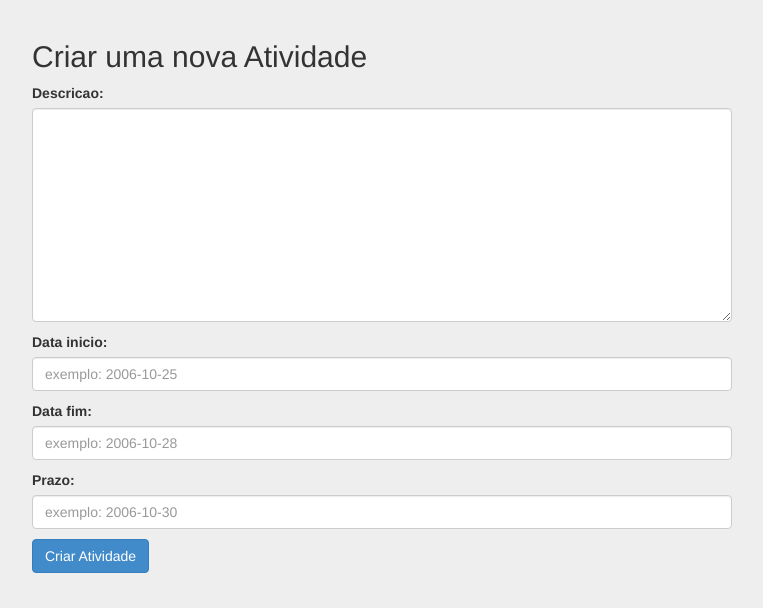
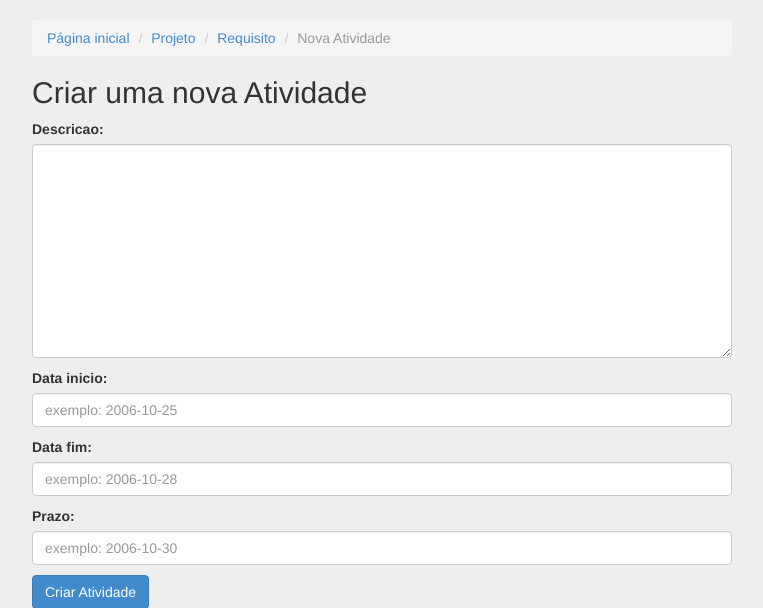
Before and after one commit to EdyKnopfler/mac0350fase3, a Django app: page /atividade/new/ in a window 1280 px wide. Shown: the part 60-668 px from the top of the page, without its empty margins (258-1021 px from the left). Run offline with Django 3.2, Linux system fonts and the light colour scheme.

Commit message:
incluído barra de navegação

```diff
--- a/analise_de_requisitos/templates/analise_de_requisitos/edit.html
+++ b/analise_de_requisitos/templates/analise_de_requisitos/edit.html
@@ -1,5 +1,10 @@
 {% extends 'base.html' %}
 {% block content %}
+    <ul class="breadcrumb">
+        <li><a href="{% url 'ar_index' %}">Página inicial</a></li>
+        <li><a href="{% url 'ar_show' request.session.ar_id %}">Projeto</a></li>
+        <li class="active">Editar Projeto</li>
+    </ul>
     <form class="form-group" action="{% url 'ar_update' %}" method="post">
         <h2 class="form-signin-heading">Editar dados do Projeto</h2>
         {% csrf_token %}
--- a/analise_de_requisitos/templates/analise_de_requisitos/index.html
+++ b/analise_de_requisitos/templates/analise_de_requisitos/index.html
@@ -1,5 +1,6 @@
 {% extends 'base.html' %}
 {% block content %}
+    <ul class="breadcrumb"><li class="active">Página inicial</li></ul>
     <h2>Análise de Requisitos</h2>
 
     {% for projeto in todos_projetos %}
--- a/analise_de_requisitos/templates/analise_de_requisitos/new.html
+++ b/analise_de_requisitos/templates/analise_de_requisitos/new.html
@@ -1,5 +1,9 @@
 {% extends 'base.html' %}
 {% block content %}
+    <ul class="breadcrumb">
+        <li><a href="{% url 'ar_index' %}">Página inicial</a></li>
+        <li class="active">Novo Projeto</li>
+    </ul>
     <form class="form-group" action="{% url 'ar_create' %}" method="post">
         <h2 class="form-signin-heading">Criar um novo Projeto</h2>
         {% csrf_token %}
--- a/analise_de_requisitos/templates/analise_de_requisitos/select_dev.html
+++ b/analise_de_requisitos/templates/analise_de_requisitos/select_dev.html
@@ -1,5 +1,10 @@
 {% extends 'base.html' %}
 {% block content %}
+    <ul class="breadcrumb">
+        <li><a href="{% url 'ar_index' %}">Página inicial</a></li>
+        <li><a href="{% url 'ar_show' request.session.ar_id %}">Projeto</a></li>
+        <li class="active">Novo Membro</li>
+    </ul>
     <h2>Adicione um Desenvolvedor ao Projeto</h2>
 
     {% for desenvolvedor in outros_desenvolvedores %}
--- a/analise_de_requisitos/templates/analise_de_requisitos/show.html
+++ b/analise_de_requisitos/templates/analise_de_requisitos/show.html
@@ -1,5 +1,9 @@
 {% extends 'base.html' %}
 {% block content %}
+    <ul class="breadcrumb">
+        <li><a href="{% url 'ar_index' %}">Página inicial</a></li>
+        <li class="active">Projeto</li>
+    </ul>
     <h2>{{ analise_de_requisito.nome }}<a href="{% url 'ar_edit' %}" class="btn btn-link btn-sm">Editar Projeto</a></h2>
     <p>{{ analise_de_requisito.descricao }}</p>
 
--- a/atividade/templates/atividade/new.html
+++ b/atividade/templates/atividade/new.html
@@ -1,5 +1,11 @@
 {% extends 'base.html' %}
 {% block content %}
+    <ul class="breadcrumb">
+        <li><a href="{% url 'ar_index' %}">Página inicial</a></li>
+        <li><a href="{% url 'ar_show' request.session.ar_id %}">Projeto</a></li>
+        <li><a href="{% url 'requisito_show' request.session.requisito_id %}">Requisito</a></li>
+        <li class="active">Nova Atividade</li>
+    </ul>
     <form class="form-group" action="{% url 'atividade_create' %}" method="post">
         <h2 class="form-signin-heading">Criar uma nova Atividade</h2>
         {% csrf_token %}
--- a/requisito/templates/requisito/edit.html
+++ b/requisito/templates/requisito/edit.html
@@ -1,5 +1,11 @@
 {% extends 'base.html' %}
 {% block content %}
+    <ul class="breadcrumb">
+        <li><a href="{% url 'ar_index' %}">Página inicial</a></li>
+        <li><a href="{% url 'ar_show' request.session.ar_id %}">Projeto</a></li>
+        <li><a href="{% url 'requisito_show' request.session.requisito_id %}">Requisito</a></li>
+        <li class="active">Editar Requisito</li>
+    </ul>
     <form class="form-group" action="{% url 'requisito_update' %}" method="post">
         <h2 class="form-signin-heading">Editar Requisito</h2>
         {% csrf_token %}
--- a/requisito/templates/requisito/new.html
+++ b/requisito/templates/requisito/new.html
@@ -1,5 +1,10 @@
 {% extends 'base.html' %}
 {% block content %}
+    <ul class="breadcrumb">
+        <li><a href="{% url 'ar_index' %}">Página inicial</a></li>
+        <li><a href="{% url 'ar_show' request.session.ar_id %}">Projeto</a></li>
+        <li class="active">Novo Requisito</li>
+    </ul>
     <form class="form-group" action="{% url 'requisito_create' %}" method="post">
         <h2 class="form-signin-heading">Criar um novo Requisito</h2>
         {% csrf_token %}
--- a/requisito/templates/requisito/show.html
+++ b/requisito/templates/requisito/show.html
@@ -1,5 +1,10 @@
 {% extends 'base.html' %}
 {% block content %}
+    <ul class="breadcrumb">
+        <li><a href="{% url 'ar_index' %}">Página inicial</a></li>
+        <li><a href="{% url 'ar_show' request.session.ar_id %}">Projeto</a></li>
+        <li class="active">Requisito</li>
+    </ul>
     <h2>{{ requisito.nome }}<a href="{% url 'requisito_edit' %}" class="btn btn-link btn-sm">Editar Requisito</a></h2>
     <p>{{ requisito.detalhes }}</p>
     <a href="{% url 'ar_show' requisito.ar_id.id %}" class="btn btn-primary btn-sm">Voltar</a>
```
Also changed, not shown: atividade/templates/atividade/edit.html (+8 -1 lines), atividade/templates/atividade/show.html (+6 -1 lines), db.sqlite3.
